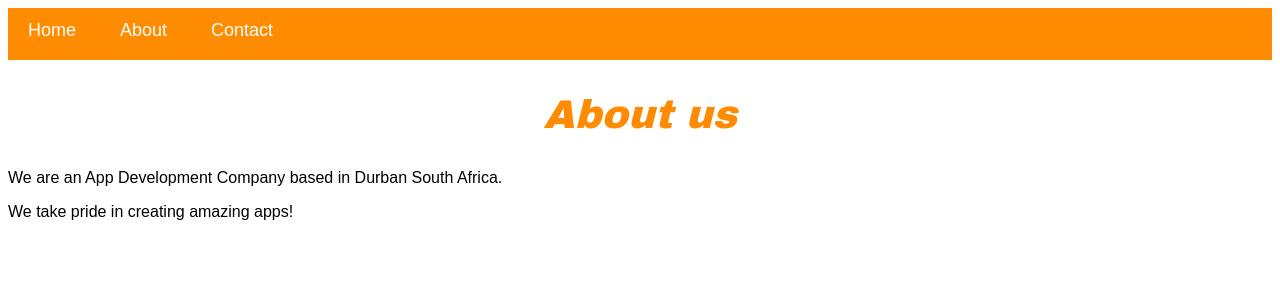
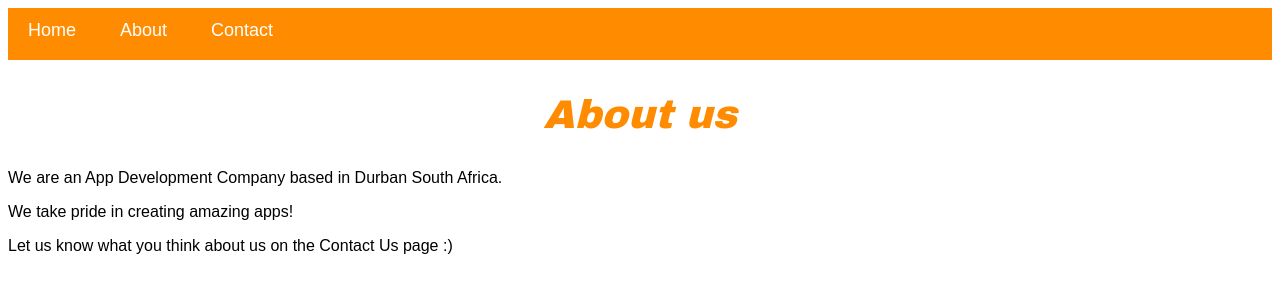
Before and after one commit to motracksa/Module-1-Assessment-5, a plain HTML site: page about.html in a window 1280 px wide. Drawn offline with Linux system fonts and the light colour scheme.

Commit message:
Update About us
Added a new paragraph

```diff
--- a/about.html
+++ b/about.html
@@ -12,5 +12,6 @@
         <h2>About us</h2>
         <p>We are an App Development Company based in Durban South Africa.</p>
         <p>We take pride in creating amazing apps!</p>
+        <p>Let us know what you think about us on the Contact Us page :)</p>
     </body>
 </html>
```
